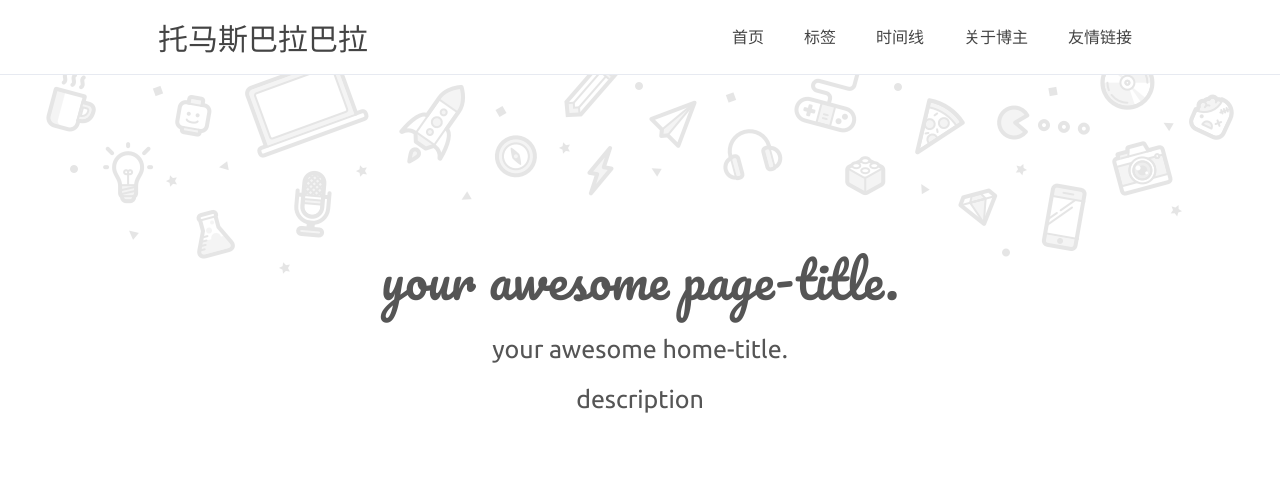
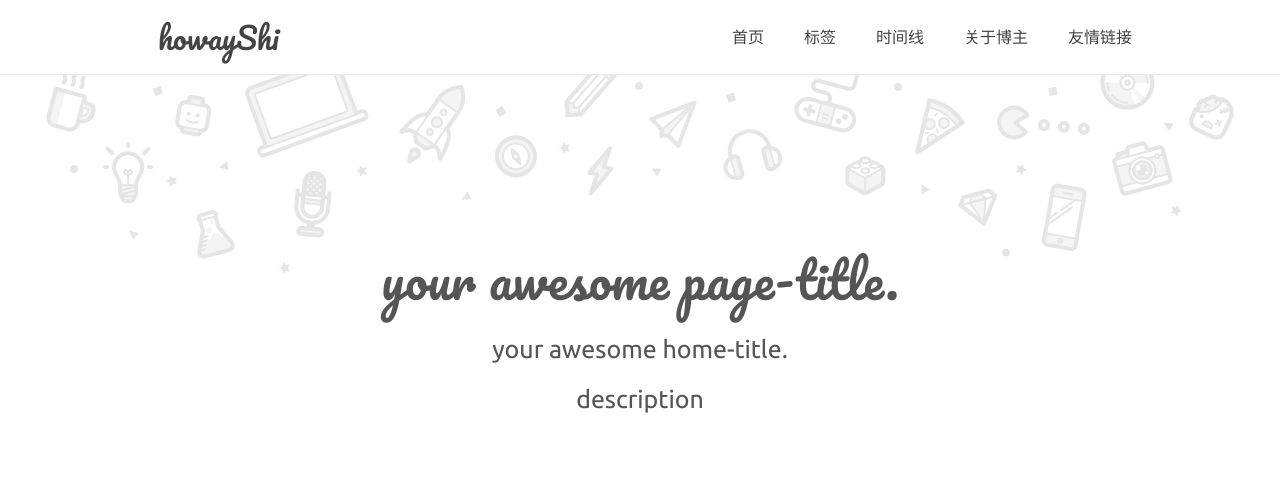
Before and after one commit to tomasbala/howayShi.github.io, a Jekyll site: the page built from index.html, in a window 1280 px wide. Shown: the top 493 px of the page. Built offline with Jekyll 4.4.1, drawn with Linux system fonts in a browser that asks for light colours; comment, search, counter and statistics services are not loaded.

Commit message:
Update _config.yml

```diff
--- a/_config.yml
+++ b/_config.yml
@@ -15,9 +15,9 @@
 # 博主
 author: true
 name: 'howayShi'
-NickName: '托马斯巴拉巴拉'
-webtitle: '托马斯巴拉巴拉'
-bio: '托马斯巴拉巴拉'
+NickName: 'howayShi'
+webtitle: 'howayShi'
+bio: 'howayShi'
 about: true
 aboutyou: '我什么都不想说了，这太麻烦了'
 portraits: '/assets/profile.jpeg' # your portraits image file path
```
